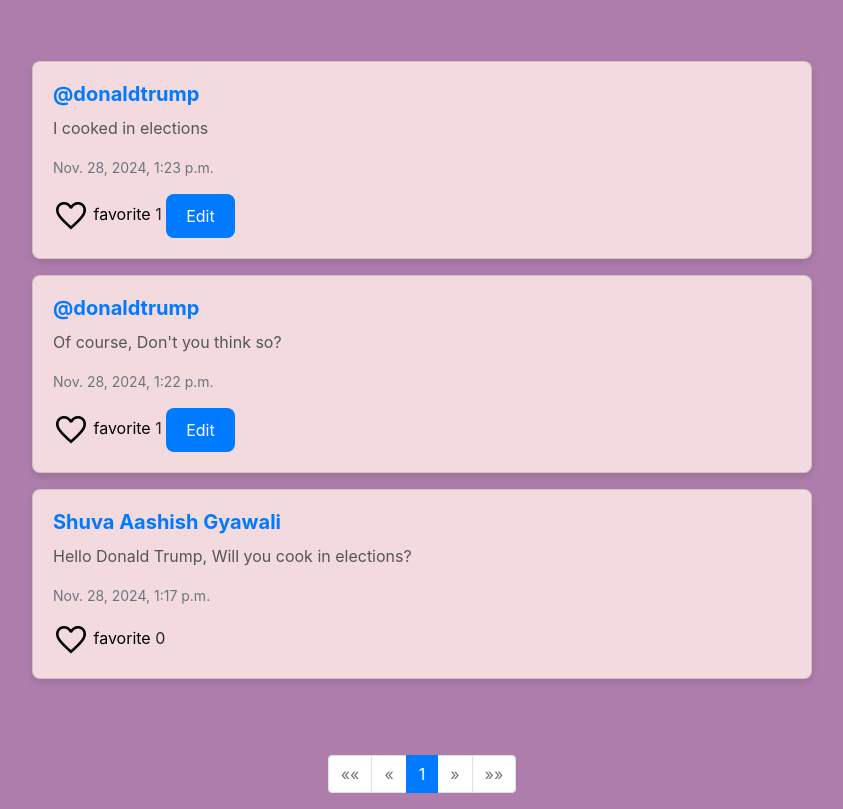
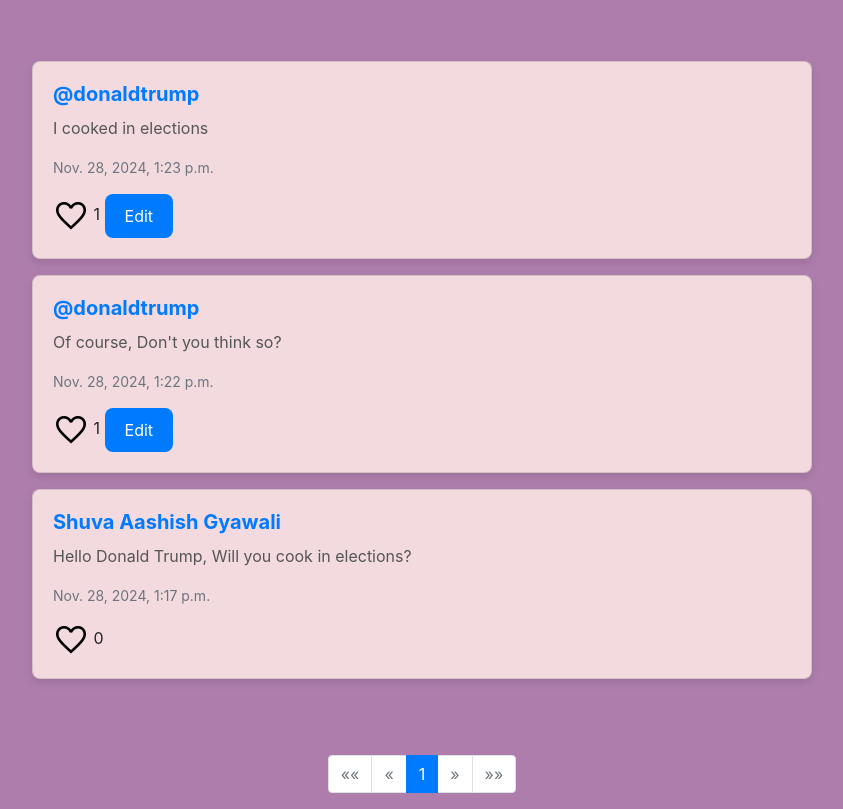
Before and after one commit to shuvaaashish/Network, a Django app: page / in a window 1280 px wide. Shown: the part 137-946 px from the top of the page, without its empty margins (218-1061 px from the left). Run offline with Django 3.2, Linux system fonts and the light colour scheme; a user stored in the database is signed in; data comes from the database, SQL or seed files in the repository; some libraries are stand-ins or nearby versions.

Commit message:
Remove duplicate favorite icon from index template

```diff
--- a/network/templates/network/index.html
+++ b/network/templates/network/index.html
@@ -33,9 +33,6 @@
                     <span class="material-symbols-outlined" style="font-size: 36px; vertical-align: middle;">
                         favorite
                     </span>
-                    <span class="material-icons-outlined">
-                        favorite
-                        </span>
                 </button>
                 <span id="like-count-{{ post.id }}">{{ post.post_likes.count }}</span>
                 {% if post.author == user %}
```
